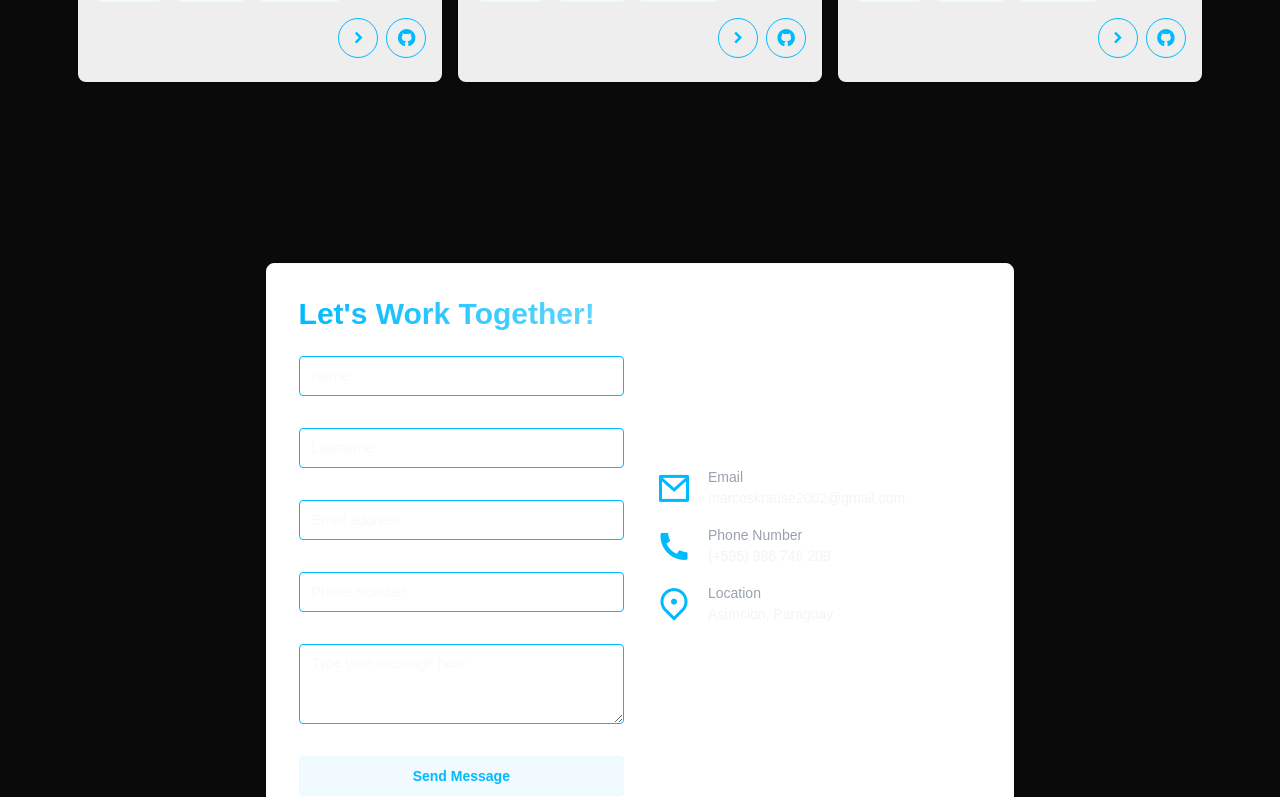
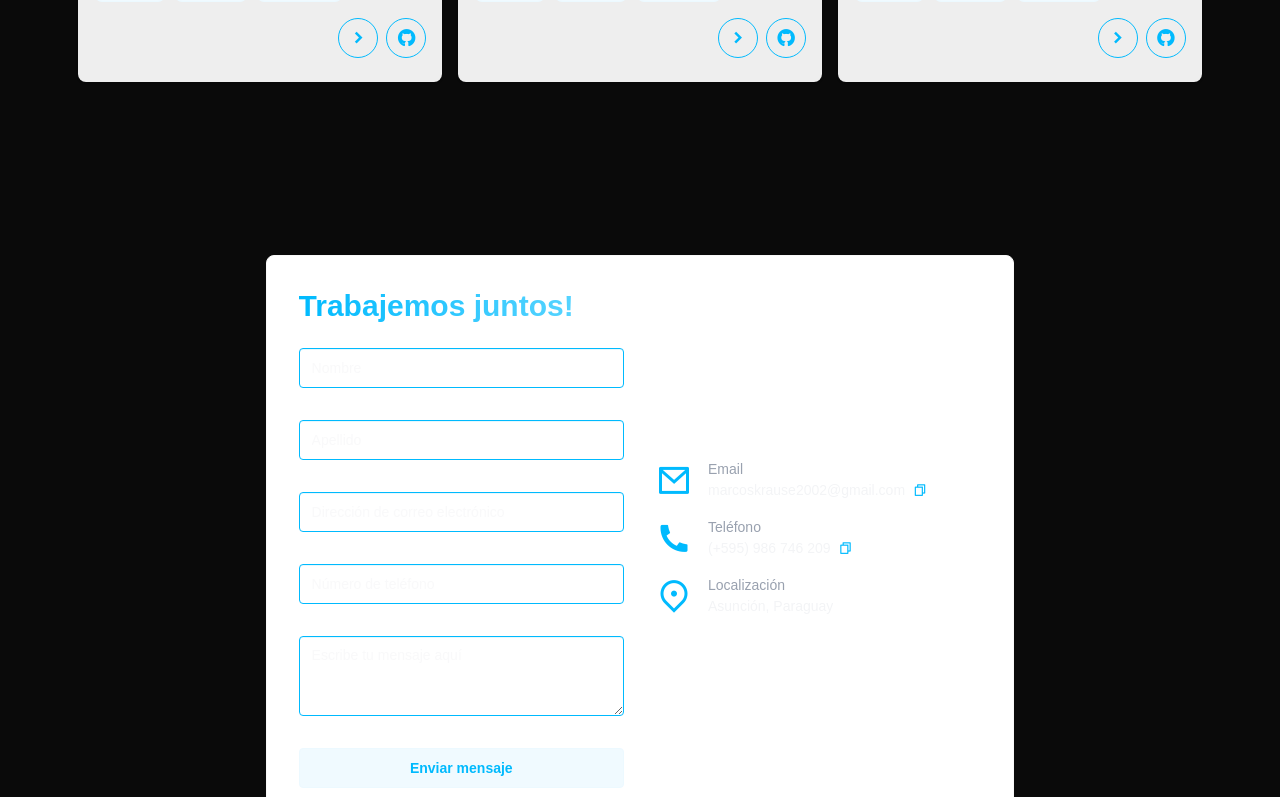
Before and after one commit to mazax28/PORTFOLIO, a React (Vite) app: page / in a window 1280 px wide. Shown: the part 2103-2900 px from the top of the page. Built offline with nearby package versions, Linux system fonts and the light colour scheme.

Commit message:
feat: enhance Contact component with i18next localization and clipboard functionality

```diff
--- a/src/pages/Contact.jsx
+++ b/src/pages/Contact.jsx
@@ -1,6 +1,19 @@
-import { useForm } from "react-hook-form"
+import { useForm } from "react-hook-form";
+import { useTranslation } from "react-i18next";
+import { useState } from "react";
 
 function Contact() {
+  const { t } = useTranslation("global");
+  const [copied, setCopied] = useState(false)
+
+  const handleCopy = (text) => {
+    navigator.clipboard.writeText(text).then(() => {
+      setCopied(true)
+      setTimeout(() => setCopied(false), 1500)
+    })
+  }
+
+
   const {
     register,
     handleSubmit,
@@ -14,15 +27,15 @@ function Contact() {
       phone: "",
       message: "",
     },
-  })
+  });
 
   const onSubmit = (data) => {
-    console.log("Form data:", data)
-    reset()
-  }
+    console.log("Form data:", data);
+    reset();
+  };
 
   return (
-    <div id="contact" className="hero min-h-screen mt-6">
+    <div id="contact" className="hero min-h-screen mt-4">
       <div className="hero-content text-center w-full">
         <div className="w-full sm:w-[80%] lg:w-[60%]">
           <div className="card card-border bg-base-100 w-full mt-4 p-2">
@@ -32,24 +45,24 @@ function Contact() {
                 className="grid grid-cols-1 gap-2"
               >
                 <h2 className="card-title text-3xl gradient-text mb-4">
-                  Let's Work Together!
+                  {t("contact.title")}
                 </h2>
 
                 {/* Name */}
                 <div className="flex flex-col">
                   <input
                     type="text"
-                    placeholder="Name"
+                    placeholder={t("contact.i_name")}
                     className="input input-info w-full"
                     {...register("name", {
-                      required: "This field is required",
+                      required: t("error.error_required"),
                       minLength: {
                         value: 2,
-                        message: "Name must be at least 2 characters",
+                        message: t("error.error_name_min"),
                       },
                       maxLength: {
                         value: 20,
-                        message: "Name must be at most 20 characters",
+                        message: t("error.error_name_max"),
                       },
                     })}
                   />
@@ -69,17 +82,17 @@ function Contact() {
                 <div className="flex flex-col">
                   <input
                     type="text"
-                    placeholder="Lastname"
+                    placeholder={t("contact.i_lastname")}
                     className="input input-info w-full"
                     {...register("lastname", {
-                      required: "This field is required",
+                      required: t("error.error_required"),
                       minLength: {
                         value: 2,
-                        message: "Lastname must be at least 2 characters",
+                        message: t("error.error_lastname_min"),
                       },
                       maxLength: {
                         value: 20,
-                        message: "Lastname must be at most 20 characters",
+                        message: t("error.error_lastname_max"),
                       },
                     })}
                   />
@@ -99,14 +112,14 @@ function Contact() {
                 <div className="flex flex-col">
                   <input
                     type="text"
-                    placeholder="Email address"
+                    placeholder={t("contact.i_email")}
                     className="input input-info w-full"
                     {...register("email", {
-                      required: "This field is required",
+                      required: t("error.error_required"),
                       pattern: {
                         value:
                           /^[a-zA-Z0-9._%+-]+@[a-zA-Z0-9.-]+\.[a-zA-Z]{2,}$/,
-                        message: "Invalid email address",
+                        message: t("error.error_email_invalid"),
                       },
                     })}
                   />
@@ -126,23 +139,21 @@ function Contact() {
                 <div className="flex flex-col">
                   <input
                     type="text"
-                    placeholder="Phone Number"
+                    placeholder={t("contact.i_phone")}
                     className="input input-info w-full"
                     {...register("phone", {
-                      required: "This field is required",
+                      required: t("error.error_required"),
                       pattern: {
                         value: /^\+?[0-9]{10,}$/,
-                        message: "Invalid phone number",
+                        message: t("error.error_phone_invalid"),
                       },
                       minLength: {
                         value: 10,
-                        message:
-                          "Phone number must be at least 10 characters",
+                        message: t("error.error_phone_min"),
                       },
                       maxLength: {
                         value: 15,
-                        message:
-                          "Phone number must be at most 15 characters",
+                        message: t("error.error_phone_max"),
                       },
                     })}
                   />
@@ -161,13 +172,13 @@ function Contact() {
                 {/* Message */}
                 <div className="flex flex-col">
                   <textarea
-                    placeholder="Type your message here"
+                    placeholder={t("contact.i_message")}
                     className="textarea textarea-info w-full"
                     {...register("message", {
-                      required: "This field is required",
+                      required: t("error.error_required"),
                       minLength: {
                         value: 5,
-                        message: "Message must be at least 5 characters",
+                        message: t("error.error_message_min"),
                       },
                     })}
                   />
@@ -177,7 +188,7 @@ function Contact() {
                 </div>
 
                 <button type="submit" className="btn btn-soft btn-info">
-                  Send Message
+                  {t("contact.i_send")}
                 </button>
               </form>
 
@@ -186,31 +197,43 @@ function Contact() {
                 <div className="flex gap-4 items-center">
                   <i className="ri-mail-line text-4xl text-[#00bafe]"></i>
                   <div>
-                    <p className="text-gray-400">Email</p>
-                    <p>marcoskrause2002@gmail.com</p>
+                    <p className="text-gray-400">{t("contact.email")}</p>
+                    <div className="flex gap-2">
+                      <p>marcoskrause2002@gmail.com</p>
+                      <i         onClick={() => handleCopy("marcoskrause2002@gmail.com")}
+ class="ri-file-copy-line cursor-pointer text-[#00bafe] transition-colors duration-200 hover:text-[#008ac4]"></i>
+
+
+                    </div>
                   </div>
                 </div>
                 <div className="flex gap-4 items-center">
                   <i className="ri-phone-fill text-4xl text-[#00bafe]"></i>
                   <div>
-                    <p className="text-gray-400">Phone Number</p>
-                    <p>(+595) 986 746 209</p>
+                    <p className="text-gray-400">{t("contact.phone")}</p>
+                    <div className="flex gap-2">
+                      <p>(+595) 986 746 209</p>
+                      <i         onClick={() => handleCopy("(+595) 986 746 209")}
+ class="ri-file-copy-line cursor-pointer text-[#00bafe] transition-colors duration-200 hover:text-[#008ac4]"></i>
+
+                    </div>
                   </div>
                 </div>
                 <div className="flex gap-4 items-center">
                   <i className="ri-map-pin-2-line text-4xl text-[#00bafe]"></i>
                   <div>
-                    <p className="text-gray-400">Location</p>
-                    <p>Asuncion, Paraguay</p>
+                    <p className="text-gray-400">{t("contact.location")}</p>
+                    <p>Asunción, Paraguay</p>
                   </div>
                 </div>
               </div>
+
             </div>
           </div>
         </div>
       </div>
     </div>
-  )
+  );
 }
 
-export default Contact
+export default Contact;
```
